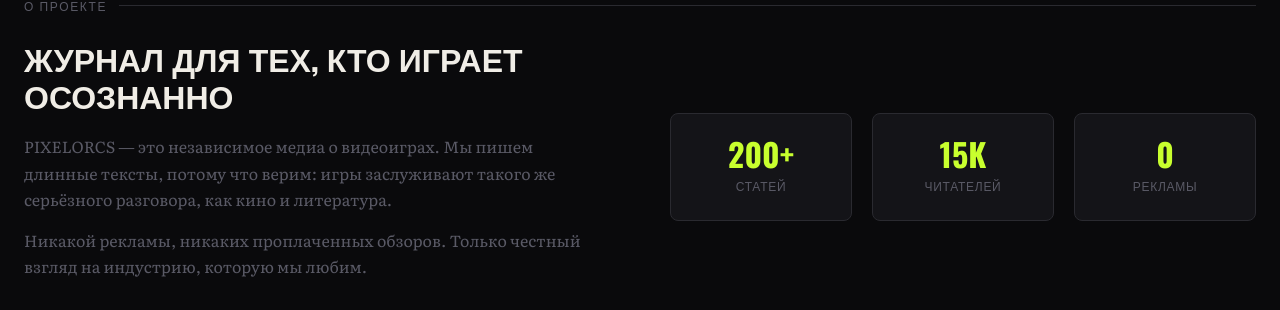
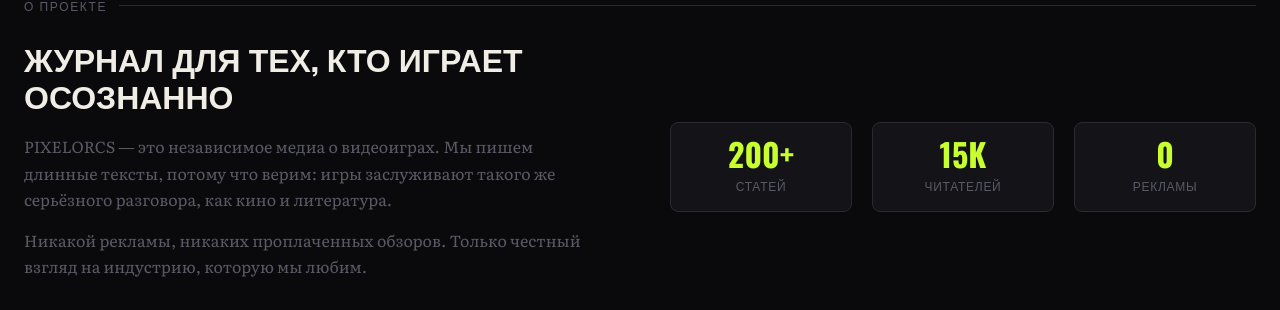
Before and after one commit to MagisterGudvin/pixelorcs, a Jekyll site: the page built from index.html, in a window 1280 px wide and 1400 px high, scrolled down 1213 px. Shown: the part 869-1179 px from the top of the window. Built offline with Jekyll 4.4.1, drawn with Linux system fonts in a browser that asks for light colours.

Commit message:
Update style.css

```diff
--- a/assets/css/style.css
+++ b/assets/css/style.css
@@ -353,7 +353,7 @@
 .about-stats { display: grid; grid-template-columns: repeat(3, 1fr); gap: 20px; }
 .stat {
   background: var(--card-bg); border: 1px solid var(--border);
-  border-radius: 8px; padding: 24px; text-align: center;
+  border-radius: 8px; padding: 15px; text-align: center;
 }
 .stat-num { font-family: var(--font-display); font-weight: 700; font-size: 2rem; color: var(--accent); line-height: 1; }
 .stat-label {
```
